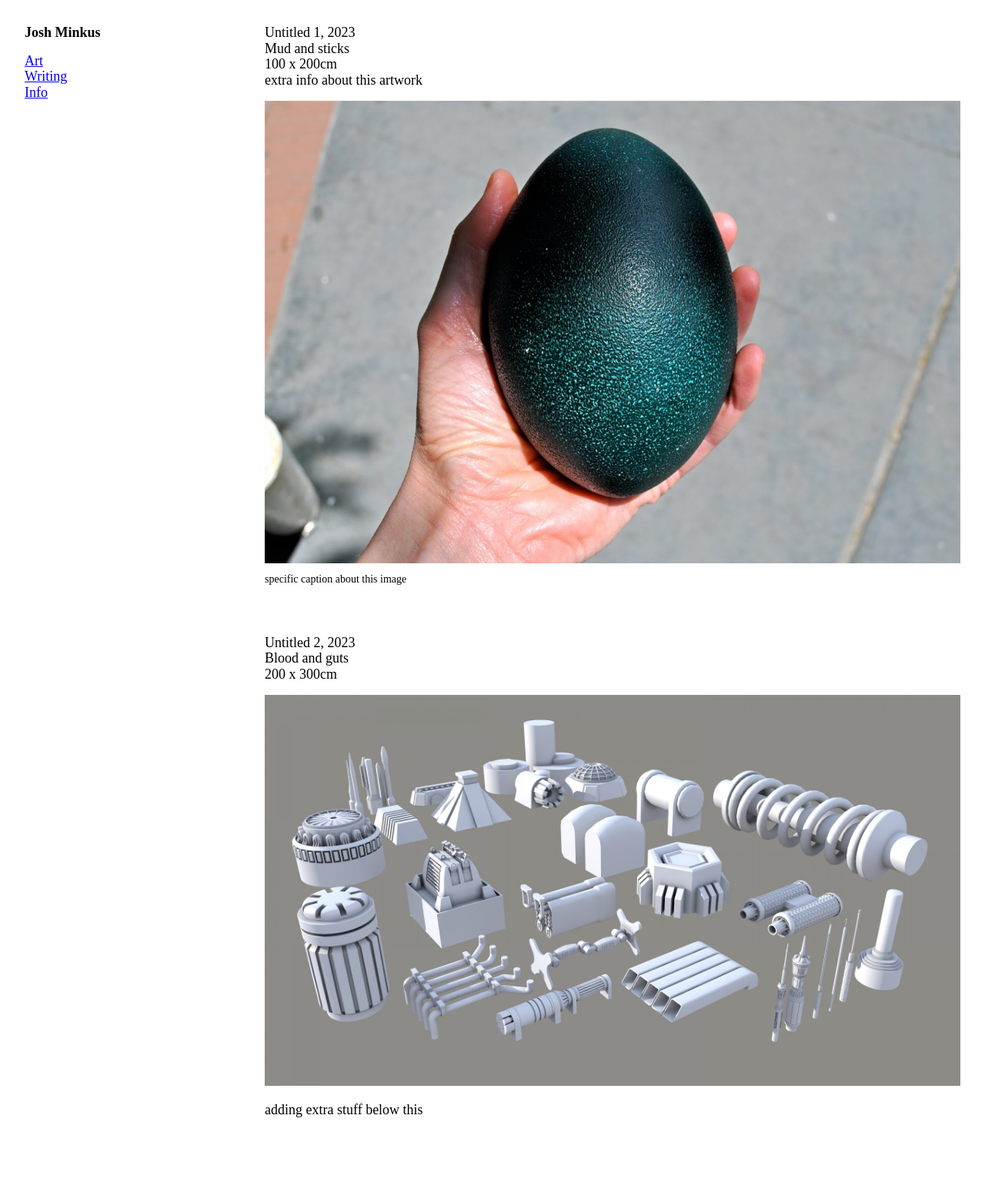
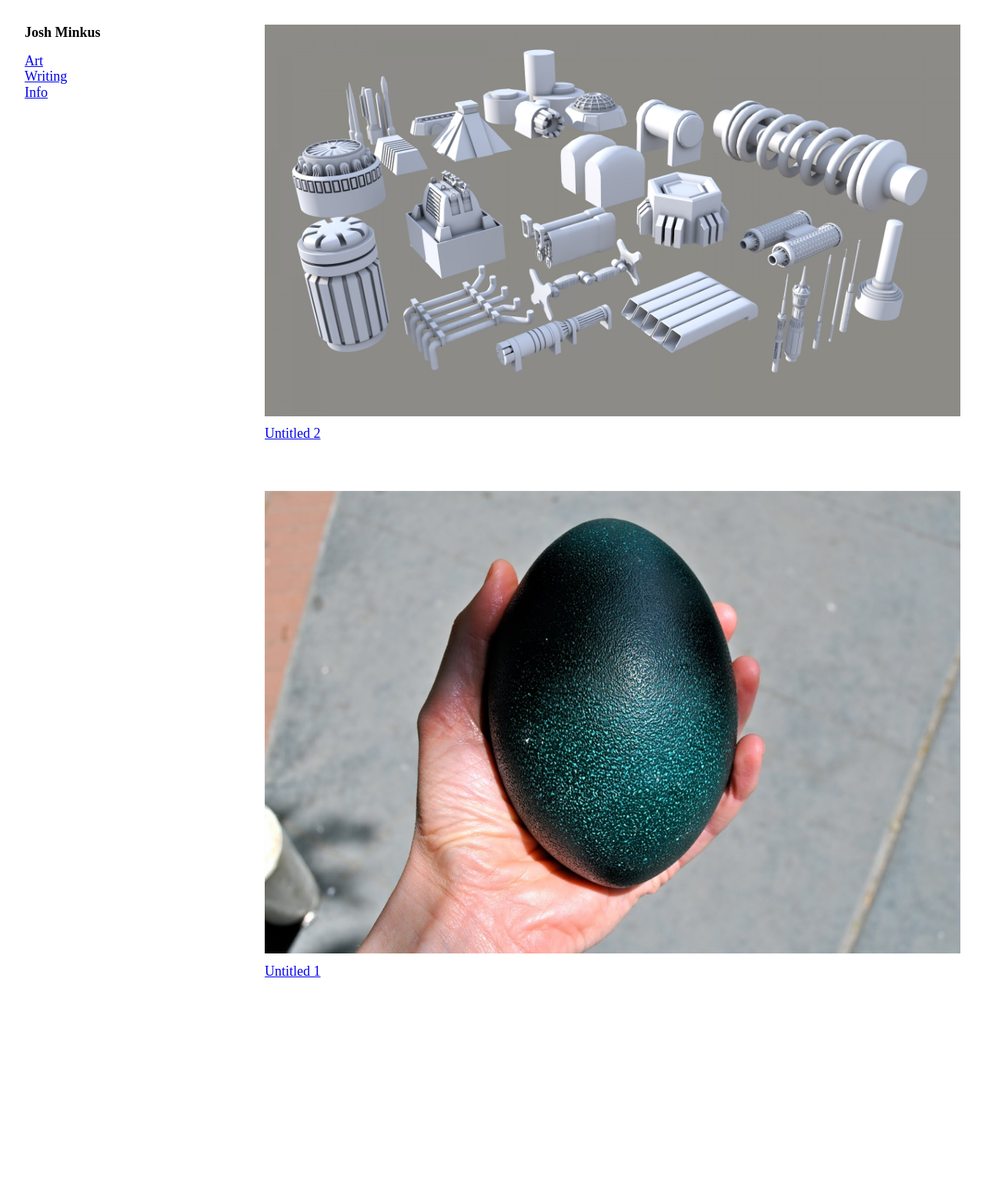
Before and after one commit to Jilkus/jilkus.github.io, a Jekyll site: the page built from art.html, in a window 1280 px wide. Shown: the whole page at 77% size. Built offline with Jekyll 4.4.1, drawn with Linux system fonts in a browser that asks for light colours; after the commit the page ends 1368 px from its top, so only the background shows below that.

Commit message:
Refactor artworks

```diff
--- a/_artworks/untitled-1.md
+++ b/_artworks/untitled-1.md
@@ -1,9 +1,11 @@
 ---
 title: "Untitled 1"
-year: 2023
-materials: "Mud and sticks"
-dimensions: "100 x 200cm"
-info: "extra info about this artwork"
+key_image: "untitled-1.jpg"
+date: 1990-04-01
 ---
 
-{% include image.html src="untitled-1.jpg" caption="specific caption about this image" alt="a hand holding a rock that looks like an avocado" %}
+Lorem ipsum dolor sit amet, consectetur adipiscing elit, sed do eiusmod tempor incididunt ut labore et dolore magna aliqua. Magna etiam tempor orci eu lobortis elementum nibh. Ornare quam viverra orci sagittis. Elit ut aliquam purus sit. Et tortor consequat id porta nibh venenatis cras. Est lorem ipsum dolor sit amet consectetur adipiscing elit pellentesque. Libero id faucibus nisl tincidunt eget. Ultrices gravida dictum fusce ut placerat orci nulla pellentesque. Feugiat nisl pretium fusce id. Orci a scelerisque purus semper eget duis. Aliquam sem et tortor consequat. Diam in arcu cursus euismod quis. Feugiat nibh sed pulvinar proin gravida hendrerit. Nulla pellentesque dignissim enim sit amet. Netus et malesuada fames ac turpis. Vehicula ipsum a arcu cursus vitae congue. Metus aliquam eleifend mi in nulla posuere. Nunc pulvinar sapien et ligula.
+
+{% include image.html src="untitled-1.jpg" %}
+
+Pharetra massa massa ultricies mi quis. Pellentesque habitant morbi tristique senectus et netus et malesuada fames. Elementum facilisis leo vel fringilla est ullamcorper eget nulla facilisi. Lorem ipsum dolor sit amet consectetur adipiscing. Enim sit amet venenatis urna cursus eget nunc. Eu non diam phasellus vestibulum lorem sed risus ultricies tristique. Eu feugiat pretium nibh ipsum consequat nisl vel pretium lectus. Lorem dolor sed viverra ipsum nunc aliquet. Risus sed vulputate odio ut. Eu mi bibendum neque egestas congue quisque egestas diam. Vel pretium lectus quam id leo in. A lacus vestibulum sed arcu non odio euismod lacinia. Velit laoreet id donec ultrices tincidunt. Ac orci phasellus egestas tellus rutrum tellus pellentesque eu tincidunt.
--- a/_artworks/untitled-2.md
+++ b/_artworks/untitled-2.md
@@ -1,8 +1,7 @@
 ---
 title: "Untitled 2"
-year: 2023
-materials: "Blood and guts"
-dimensions: "200 x 300cm"
+key_image: "untitled-2.jpg"
+date: 2021-01-01
 ---
 
 {% include image.html src="untitled-2.jpg" %}
--- a/_config.yml
+++ b/_config.yml
@@ -14,6 +14,11 @@ collections:
 defaults:
   - scope:
       path: ""
+      type: "artworks"
+    values:
+      layout: "default"
+  - scope:
+      path: ""
       type: "writings"
     values:
-      layout: "writing"
+      layout: "default"
--- a/_sass/base.scss
+++ b/_sass/base.scss
@@ -61,20 +61,24 @@ figure {
   }
 }
 
+figure:first-child {
+  margin-top: 0;
+}
+
 img {
   max-width: 100%;
 }
 
 div#artwork-list {
-  article.artwork {
+  .artwork-list-item {
     margin: 4rem 0;
 
     .artwork--caption {
-      margin-bottom: 1rem;
+      margin-top: 0.5rem;
     }
   }
 
-  article.artwork:first-of-type {
+  .artwork-list-item:first-of-type {
     margin-top: 0;
   }
 }
--- a/art.html
+++ b/art.html
@@ -4,18 +4,12 @@ title: "Art"
 ---
 
 <div id="artwork-list">
-  {% for item in site.artworks %}
-    <article class="artwork">
-      <div class="artwork--caption">
-        {{item.title}}, {{item.year}}<br>
-        {{item.materials}}<br>
-        {{item.dimensions}}<br>
-        {{item.info}}
-      </div>
-
-      <div class="artwork-body">
-        {{ item }}
-      </div>
-    </article>
+  {% for item in site.artworks reversed %}
+    <div class="artwork-list-item">
+      <a href="{{item.url}}">
+        <img src="{{site.baseurl}}/assets/images/{{ item.key_image }}"/>
+        <div class="artwork--caption">{{ item.title }}</div>
+      </a>
+    </div>
   {% endfor %}
 </div>
```
